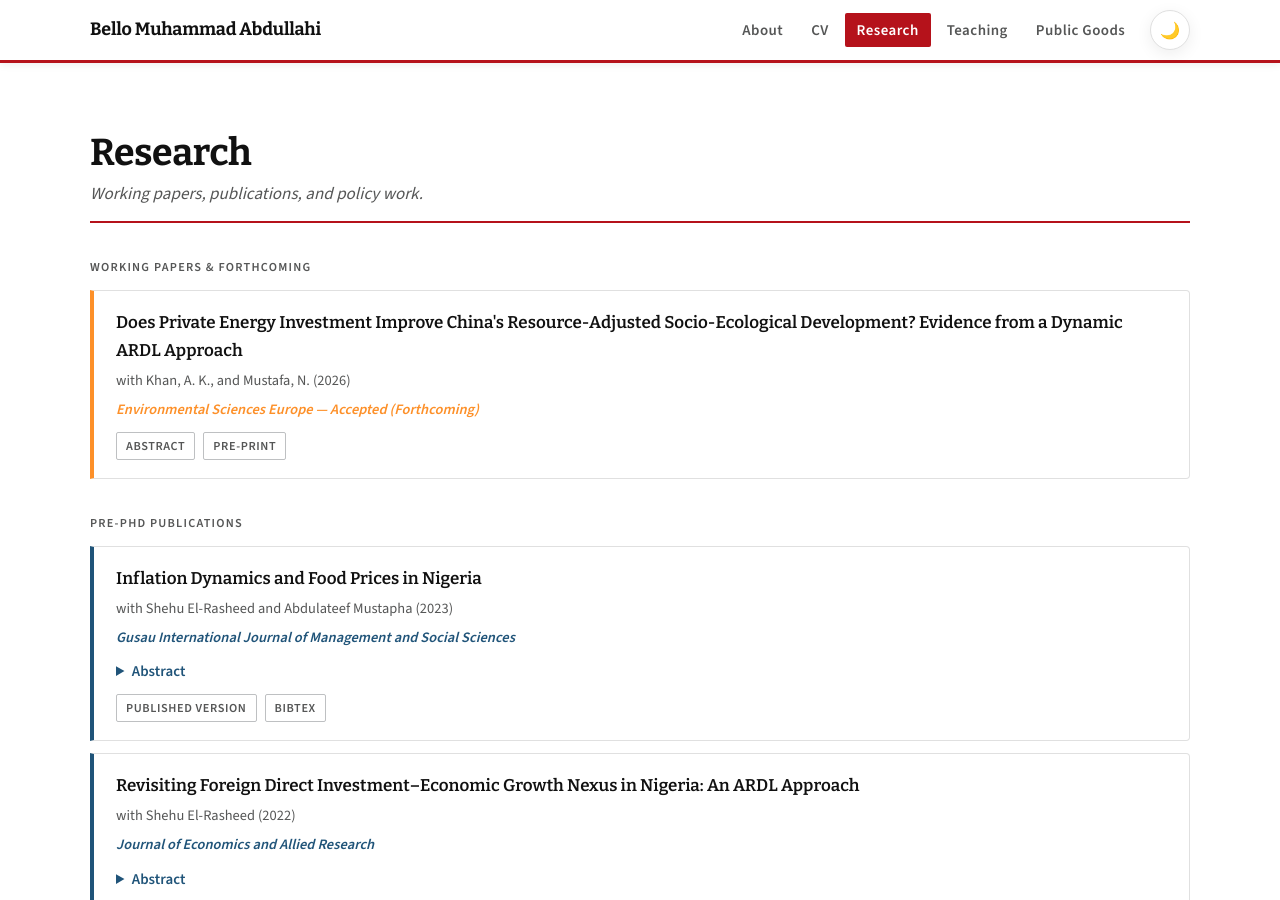
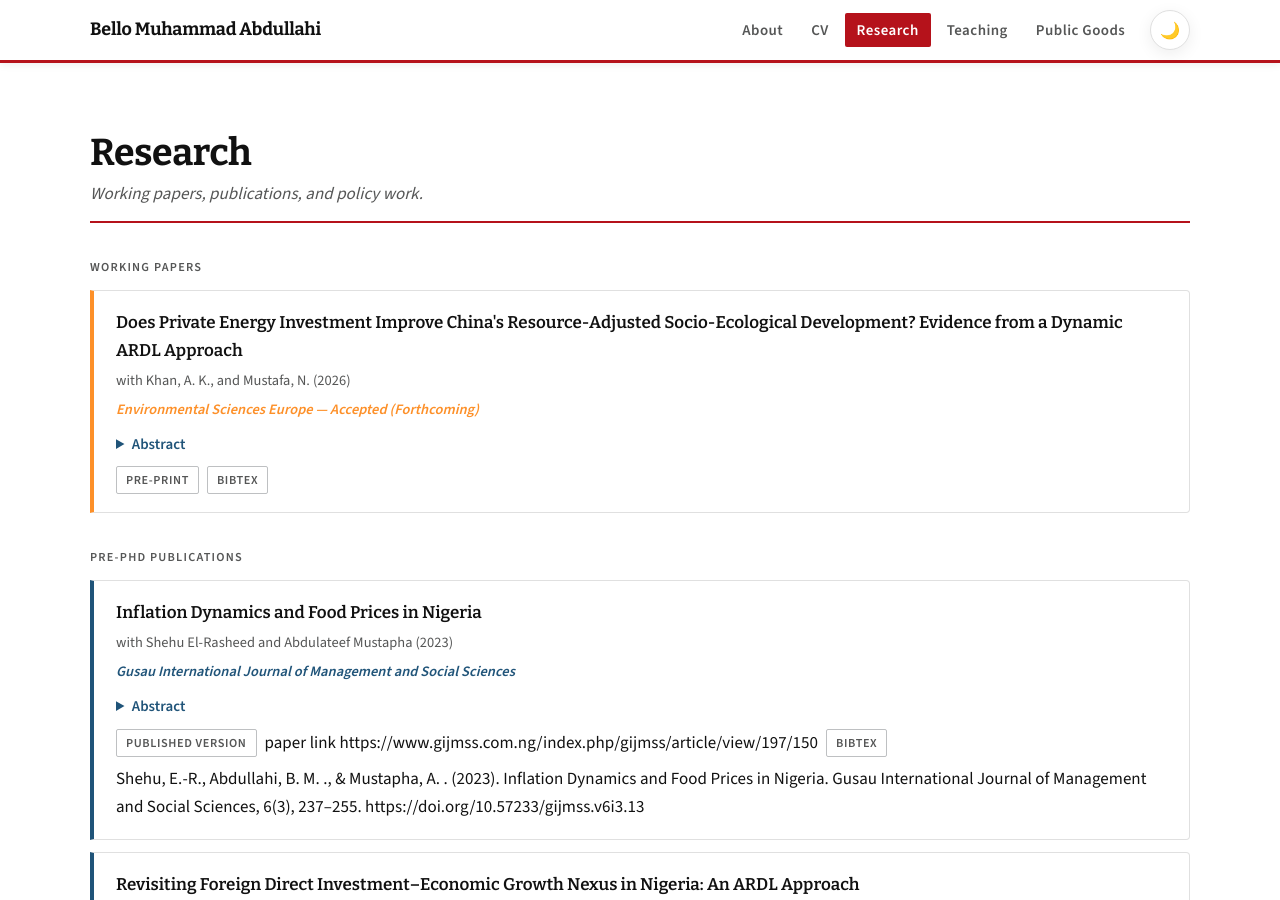
Before and after one commit to Bello-Abdullahi/Bello-Abdullahi.github.io, a Jekyll site: the page built from _pages/research.md, in a window 1280 px wide and 900 px high. Built offline with Jekyll 4.4.1, drawn with Linux system fonts in a browser that asks for light colours.

Commit message:
Revise research page with new paper details and links
Updated the research page to include an abstract section for a forthcoming paper and added links for published versions and BibTeX citations.

```diff
--- a/_pages/research.md
+++ b/_pages/research.md
@@ -7,15 +7,18 @@ nav: true
 nav_order: 3
 ---
 
-<p class="research-group-label">Working Papers &amp; Forthcoming</p>
+<p class="research-group-label">Working Papers </p>
 
 <div class="paper-card forthcoming">
   <div class="paper-title">Does Private Energy Investment Improve China's Resource-Adjusted Socio-Ecological Development? Evidence from a Dynamic ARDL Approach</div>
   <div class="paper-authors">with Khan, A. K., and Mustafa, N. (2026)</div>
   <div class="paper-venue forthcoming">Environmental Sciences Europe — Accepted (Forthcoming)</div>
+  <details style="margin-top:10px; font-size:0.88rem; color:#444;">
+    <summary style="cursor:pointer; color:var(--lu-blue); font-weight:600;">Abstract</summary>
+  </details>
   <div class="paper-links">
-    <a href="#" class="paper-link">Abstract</a>
     <a href="#" class="paper-link">Pre-print</a>
+    <a href="#" class="paper-link">BibTex</a>
   </div>
 </div>
 
@@ -30,8 +33,8 @@ nav_order: 3
     <p style="margin-top:8px;">This paper investigates the fundamental drivers of food inflation in Nigeria. Using a linear ARDL model we found that oil price shocks exert large positive effects on food prices in the short run but have negligible long-run impact; money supply growth, by contrast, significantly raises food prices in both the short and long run.</p>
   </details>
   <div class="paper-links">
-    <a href="#" class="paper-link">Published Version</a>
-    <a href="#" class="paper-link">BibTeX</a>
+    <a href="#" class="paper-link">Published Version</a> paper link https://www.gijmss.com.ng/index.php/gijmss/article/view/197/150
+    <a href="#" class="paper-link">BibTeX</a> Shehu, E.-R., Abdullahi, B. M. ., & Mustapha, A. . (2023). Inflation Dynamics and Food Prices in Nigeria. Gusau International Journal of Management and Social Sciences, 6(3), 237–255. https://doi.org/10.57233/gijmss.v6i3.13
   </div>
 </div>
 
```
